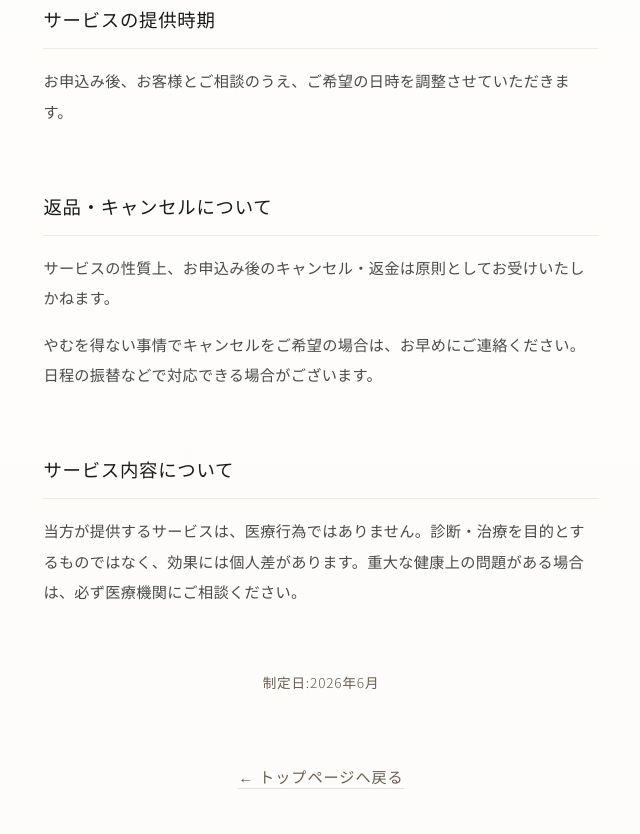
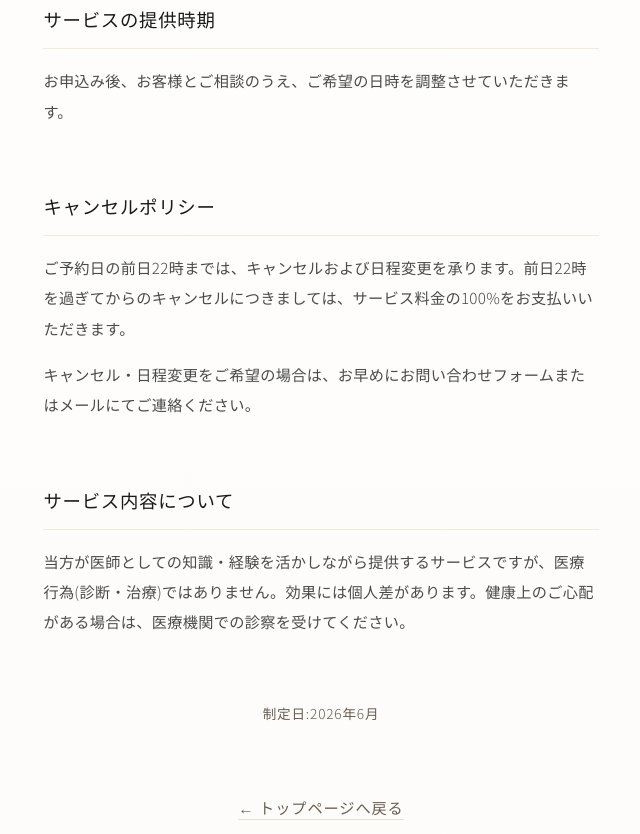
Before and after one commit to yukariuehara/yukariuehara-com, a plain HTML site: page tokushoho.html in a window 1280 px wide. Shown: the part 1662-2496 px from the top of the page, without its empty margins (319-959 px from the left). Drawn offline with Linux system fonts and the light colour scheme.

Commit message:
Add files via upload

```diff
--- a/tokushoho.html
+++ b/tokushoho.html
@@ -59,7 +59,7 @@
                     </p>
                     <dl class="legal-dl">
                         <dt>タイムウェーバーセッション</dt><dd>初回90分 / 33,000円(税込)</dd>
-                        <dt>個別セッション</dt><dd>初回30分 / 10,000円(税込)</dd>
+                        <dt>個別セッション</dt><dd>初回30分 / 11,000円(税込)</dd>
                     </dl>
                 </article>
 
@@ -93,19 +93,19 @@
                 </article>
 
                 <article class="legal-section">
-                    <h2>返品・キャンセルについて</h2>
+                    <h2>キャンセルポリシー</h2>
                     <p>
-                        サービスの性質上、お申込み後のキャンセル・返金は原則としてお受けいたしかねます。
+                        ご予約日の前日22時までは、キャンセルおよび日程変更を承ります。前日22時を過ぎてからのキャンセルにつきましては、サービス料金の100%をお支払いいただきます。
                     </p>
                     <p>
-                        やむを得ない事情でキャンセルをご希望の場合は、お早めにご連絡ください。日程の振替などで対応できる場合がございます。
+                        キャンセル・日程変更をご希望の場合は、お早めにお問い合わせフォームまたはメールにてご連絡ください。
                     </p>
                 </article>
 
                 <article class="legal-section">
                     <h2>サービス内容について</h2>
                     <p>
-                        当方が提供するサービスは、医療行為ではありません。診断・治療を目的とするものではなく、効果には個人差があります。重大な健康上の問題がある場合は、必ず医療機関にご相談ください。
+                        当方が医師としての知識・経験を活かしながら提供するサービスですが、医療行為(診断・治療)ではありません。効果には個人差があります。健康上のご心配がある場合は、医療機関での診察を受けてください。
                     </p>
                 </article>
 
```
Also changed, not shown: index.html (+2 -2 lines).
